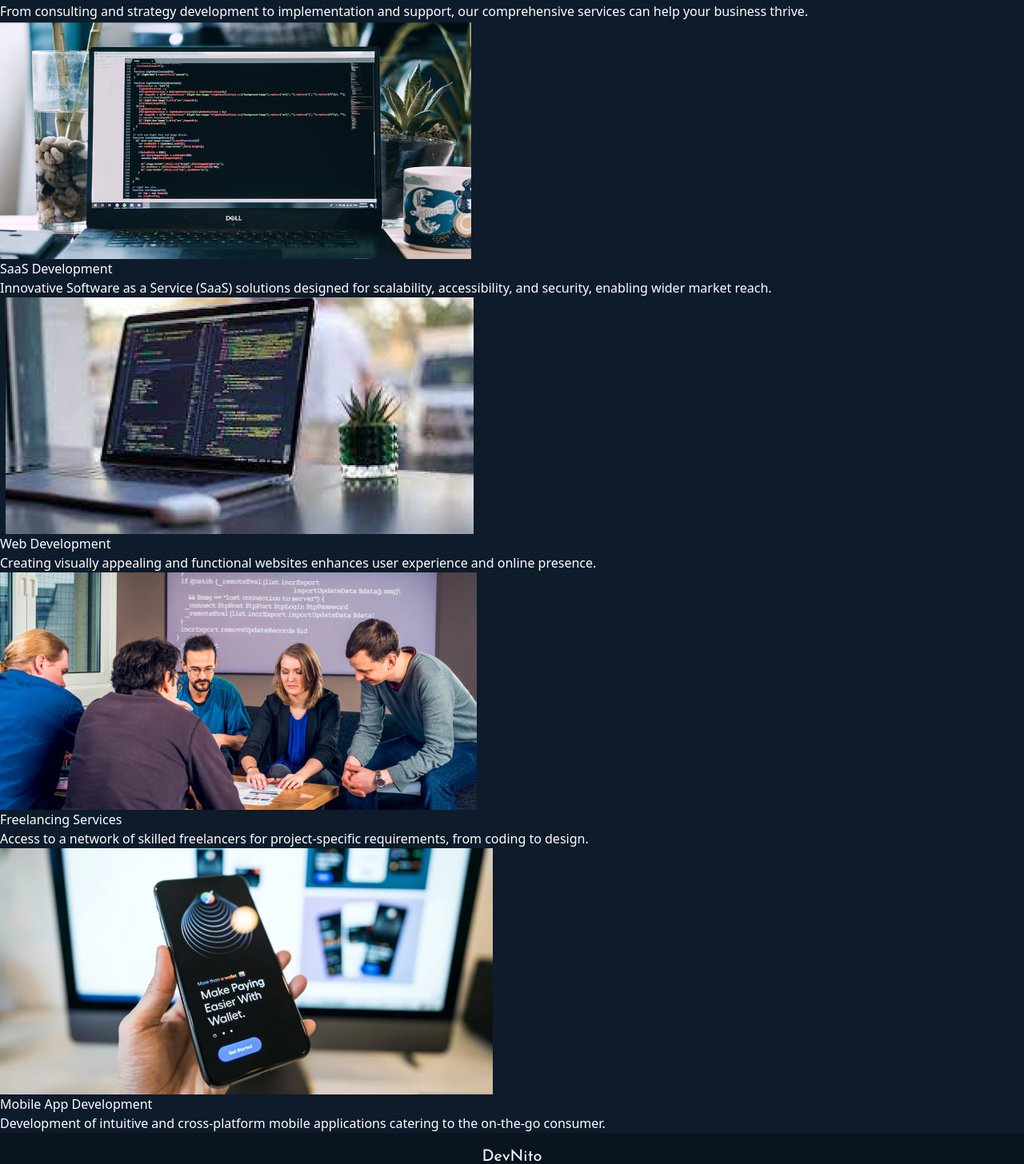
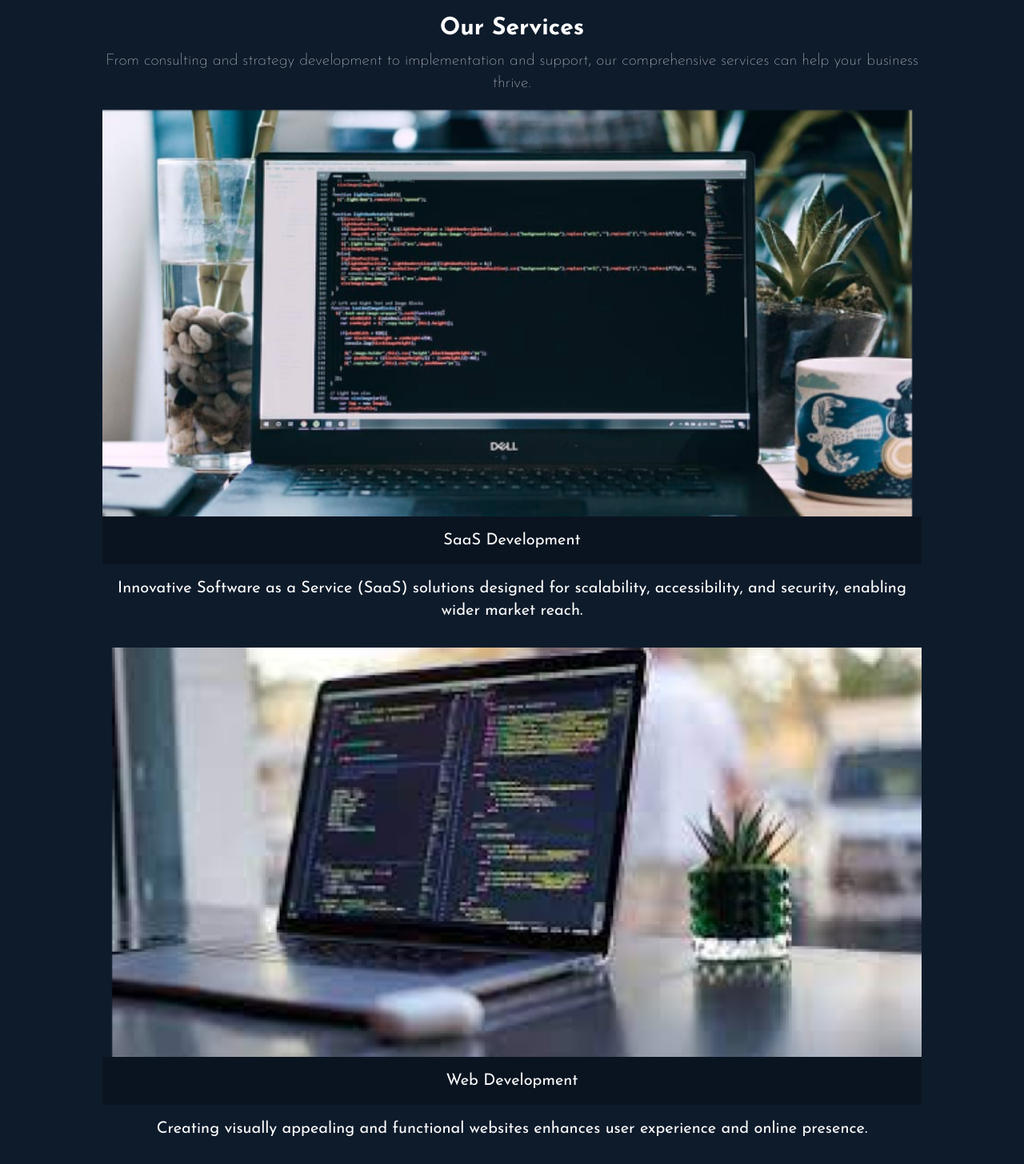
Before and after one commit to developermaroof/devnito2.0, a React (Create React App) app: page /services in a window 1280 px wide. Shown: the part 100-1556 px from the top of the page at 80% size. Built offline with nearby package versions, Linux system fonts and the light colour scheme.

Commit message:
Update ServicesPage.jsx

```diff
--- a/src/components/ServicesPage.jsx
+++ b/src/components/ServicesPage.jsx
@@ -6,53 +6,53 @@ import MobileApp from '../assets/MobileApp.png'
 
 const ServicesPage = () => {
   return (
-    <div>
-        <div>
-            <h1>Our Services</h1>
-            <p>From consulting and strategy development to implementation and support, our comprehensive services can help your business thrive.
+    <div className='gap-4 flex flex-col justify-center items-center text-center font-josefin p-10 sm:px-32 '>
+        <div className='flex flex-col gap-2'>
+            <h1 className='font-bold text-xl sm:text-2xl md:text-3xl'>Our Services</h1>
+            <p className='font-thin text-xs sm:text-lg md:text-xl'>From consulting and strategy development to implementation and support, our comprehensive services can help your business thrive.
             </p>
         </div>
-        <div>
+        <div className='flex flex-col gap-8'>
             {/*  */}
-            <div>
-                <div>
-                    <div>
-                        <img src={SaaS} alt="" />
+            <div className='flex flex-col gap-4'>
+                <div className='w-full '>
+                    <div className='w-full'>
+                        <img src={SaaS} alt="" className='w-full h-full'/>
                     </div>
-                    <div>SaaS Development</div>
+                    <div className='bg-darker-theme py-2 sm:text-lg md:text-xl md:py-4 w-50'>SaaS Development</div>
                 </div>
-                <p>Innovative Software as a Service (SaaS) solutions designed for scalability, accessibility, and security, enabling wider market reach.
+                <p className='text-xs sm:text-lg text-xs sm:text-lg md:text-xl'>Innovative Software as a Service (SaaS) solutions designed for scalability, accessibility, and security, enabling wider market reach.
                 </p>
             </div>
             {/*  */}
-            <div>
-                <div>
+            <div className='flex flex-col gap-4'>
+                <div className='w-100 '>
                     <div>
-                        <img src={Web} alt="" />
+                        <img src={Web} alt=""  className='w-full h-full'/>
                     </div>
-                    <div>Web Development</div>
+                    <div className='bg-darker-theme py-2 sm:text-lg md:text-xl md:py-4 w-50'>Web Development</div>
                 </div>
-                <p>Creating visually appealing and functional websites enhances user experience and online presence.</p>
+                <p className='text-xs sm:text-lg text-xs sm:text-lg md:text-xl'>Creating visually appealing and functional websites enhances user experience and online presence.</p>
             </div>
             {/*  */}
-            <div>
-                <div>
+            <div className='flex flex-col gap-4'>
+                <div className='w-100'>
                     <div>
-                        <img src={Freelancing} alt="" />
+                        <img src={Freelancing} alt=""  className='w-full h-full'/>
                     </div>
-                    <div>Freelancing Services</div>
+                    <div className='bg-darker-theme py-2 sm:text-lg md:text-xl md:py-4 w-50'>Freelancing Services</div>
                 </div>
-                <p>Access to a network of skilled freelancers for project-specific requirements, from coding to design.</p>
+                <p className='text-xs sm:text-lg text-xs sm:text-lg md:text-xl'>Access to a network of skilled freelancers for project-specific requirements, from coding to design.</p>
             </div>
             {/*  */}
-            <div>
-                <div>
+            <div className='flex flex-col gap-4'>
+                <div className='w-100'>
                     <div>
-                        <img src={MobileApp} alt="" />
+                        <img src={MobileApp} alt=""  className='w-full h-full'/>
                     </div>
-                    <div>Mobile App Development</div>
+                    <div className='bg-darker-theme py-2 sm:text-lg md:text-xl md:py-4 w-50'>Mobile App Development</div>
                 </div>
-                <p>Development of intuitive and cross-platform mobile applications catering to the on-the-go consumer.</p>
+                <p className='text-xs sm:text-lg text-xs sm:text-lg md:text-xl'>Development of intuitive and cross-platform mobile applications catering to the on-the-go consumer.</p>
             </div>
             {/*  */}
         </div>
```
